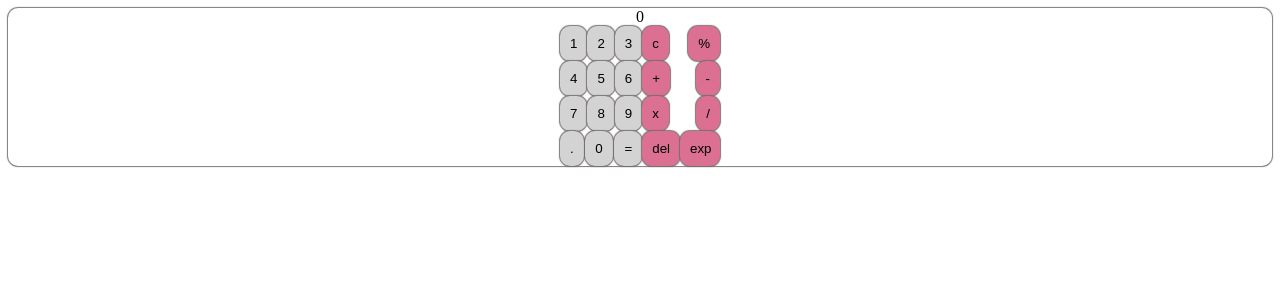
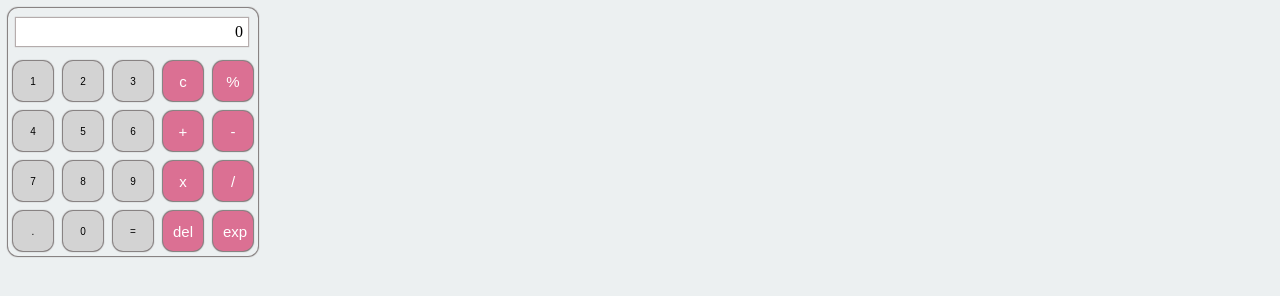
Before and after one commit to garyyeh1/calculator, a plain HTML site: page index.html in a window 1280 px wide. Drawn offline with Linux system fonts and the light colour scheme.

Commit message:
UI completed

```diff
--- a/index.html
+++ b/index.html
@@ -8,7 +8,7 @@
 
 </head>
 <body class="wrap">
-    <div>0</div>
+    <div class="display">0</div>
     <div class="buttons">
         <div class ="numbers">
             <div class="row1">
--- a/style.css
+++ b/style.css
@@ -1,15 +1,28 @@
 .wrap {
     display:flex;
+    font-family: #2d2d2d;
+    background-color: #ecf0f1;
     flex-direction: column;
-    align-items: center;
+    align-items: flex-end;
     box-shadow: 0px 0px 1px 1px rgba(116, 108, 108, 0.925);
     border-radius: 10px;
+    width: max-content; /*fitting the container  */
+}
+
+
+.display{
+    margin:10px;
+    padding:5px;
+    box-shadow: 0px 0px 1px 1px rgba(179, 170, 170, 0.966);
+    width: 89%;
+    text-align: right;
+    background-color: white;
+
 }
 
 /* Aligning the buttons in 5x4 grid */
 .buttons{
     display: flex;
-    flex-direction: row;
 }
 
 .operations button{
@@ -18,24 +31,30 @@
     border:none;
     box-shadow: 0px 0px 1px 1px rgba(116, 108, 108, 0.925);
     padding: 10px;
-    max-width: 40px;
-    max-height: 40px;
+    width: 40px;
+    height: 40px;
+    font-size: 15px;
+    margin: 5px;
+    color:rgb(255, 255, 255);
+
 
 }
 
 /* space buttons evenly */
 .row1, .row2, .row3, .row4{
     display:flex;
-    justify-content: space-between;
 }
+
 
 .numbers button{
     background-color: lightgray;
-
     border-radius: 10px;
     border:none;
     box-shadow: 0px 0px 1px 1px rgba(116, 108, 108, 0.925);
     padding:10px;
-    max-width: 40px;
-    max-height: 40px;
+    width: 40px;
+    height: 40px;
+    font-size: 10px;
+    margin: 5px;
+
 }
```
